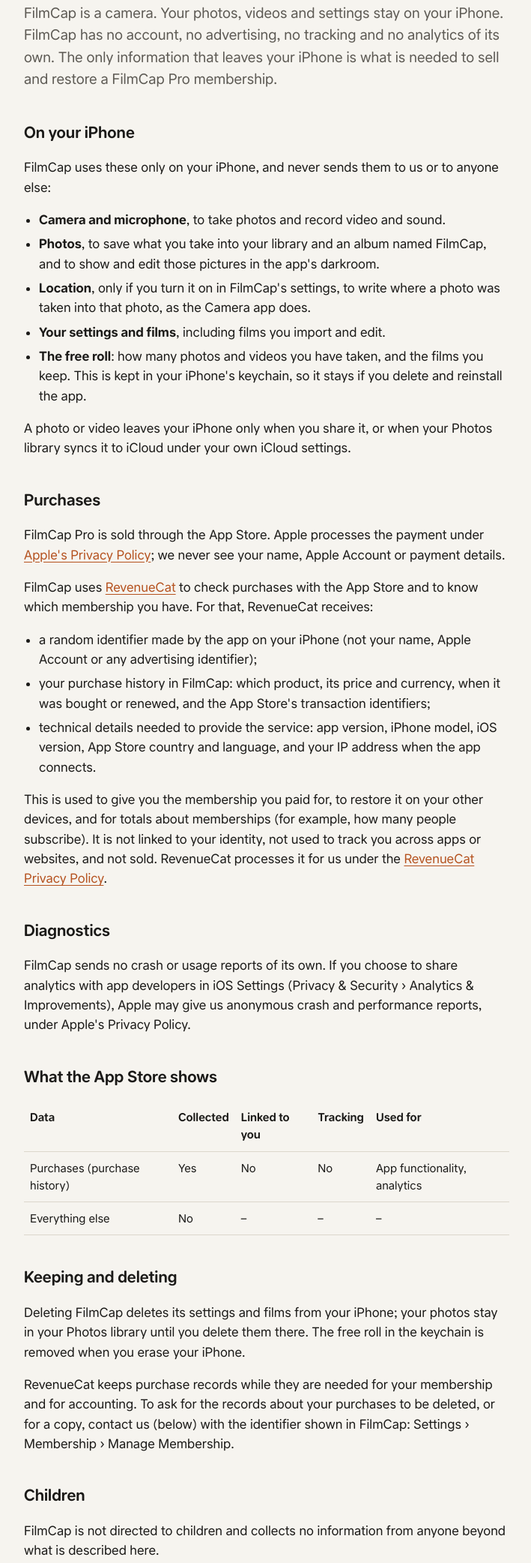
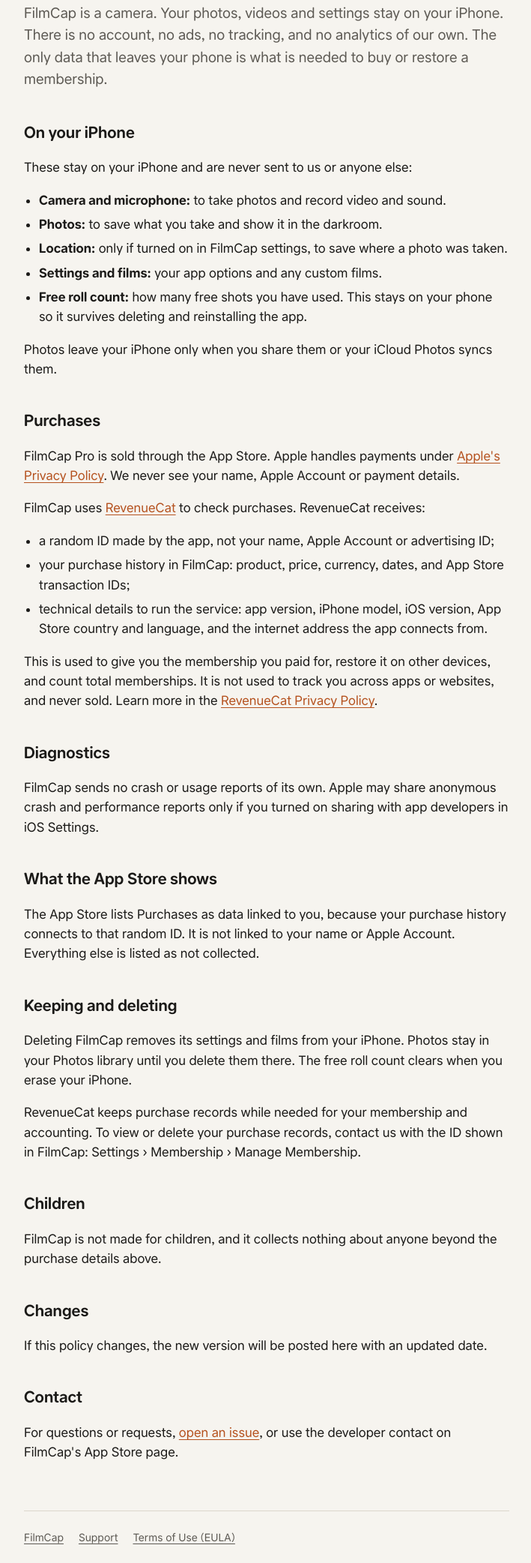
Before and after one commit to 414141x0/filmcap, a plain HTML site: page privacy.html in a window 1280 px wide. Shown: the part 224-2308 px from the top of the page at 75% size, without its empty margins (284-993 px from the left). Drawn offline with Linux system fonts and the light colour scheme.

Commit message:
Simpler words, film first
The pages say what FilmCap is, natural real film on iPhone, and the
policy says the same things in plain English at half the length, the
table now three sentences. It now says plainly that purchase records
are linked to the app's random ID, as the App Store lists them.

Co-Authored-By: Claude Opus 5.5 <noreply@anthropic.com>

```diff
--- a/privacy.html
+++ b/privacy.html
@@ -4,7 +4,7 @@
   <meta charset="utf-8">
   <meta name="viewport" content="width=device-width, initial-scale=1">
   <title>FilmCap Privacy Policy</title>
-  <meta name="description" content="What FilmCap does with your data: your photos stay on your iPhone; purchases are handled by Apple and RevenueCat.">
+  <meta name="description" content="FilmCap privacy policy: your photos stay on your iPhone. No accounts, ads, or tracking.">
   <link rel="stylesheet" href="style.css">
 </head>
 <body>
@@ -12,78 +12,50 @@
   <header>
     <a class="brand" href="./">FilmCap</a>
     <h1>Privacy Policy</h1>
-    <p class="meta">Effective 18 November 2026</p>
+    <p class="meta">Effective 19 November 2026</p>
   </header>
 
-  <p class="lede">FilmCap is a camera. Your photos, videos and settings stay on your iPhone. FilmCap has no
-  account, no advertising, no tracking and no analytics of its own. The only information that leaves your
-  iPhone is what is needed to sell and restore a FilmCap Pro membership.</p>
+  <p class="lede">FilmCap is a camera. Your photos, videos and settings stay on your iPhone. There is no account, no ads, no tracking, and no analytics of our own. The only data that leaves your phone is what is needed to buy or restore a membership.</p>
 
   <h2>On your iPhone</h2>
-  <p>FilmCap uses these only on your iPhone, and never sends them to us or to anyone else:</p>
+  <p>These stay on your iPhone and are never sent to us or anyone else:</p>
   <ul>
-    <li><strong>Camera and microphone</strong>, to take photos and record video and sound.</li>
-    <li><strong>Photos</strong>, to save what you take into your library and an album named FilmCap, and to
-      show and edit those pictures in the app's darkroom.</li>
-    <li><strong>Location</strong>, only if you turn it on in FilmCap's settings, to write where a photo was taken
-      into that photo, as the Camera app does.</li>
-    <li><strong>Your settings and films</strong>, including films you import and edit.</li>
-    <li><strong>The free roll</strong>: how many photos and videos you have taken, and the films you keep. This is
-      kept in your iPhone's keychain, so it stays if you delete and reinstall the app.</li>
+    <li><strong>Camera and microphone:</strong> to take photos and record video and sound.</li>
+    <li><strong>Photos:</strong> to save what you take and show it in the darkroom.</li>
+    <li><strong>Location:</strong> only if turned on in FilmCap settings, to save where a photo was taken.</li>
+    <li><strong>Settings and films:</strong> your app options and any custom films.</li>
+    <li><strong>Free roll count:</strong> how many free shots you have used. This stays on your phone so it survives deleting and reinstalling the app.</li>
   </ul>
-  <p>A photo or video leaves your iPhone only when you share it, or when your Photos library syncs it to
-    iCloud under your own iCloud settings.</p>
+  <p>Photos leave your iPhone only when you share them or your iCloud Photos syncs them.</p>
 
   <h2>Purchases</h2>
-  <p>FilmCap Pro is sold through the App Store. Apple processes the payment under
-    <a href="https://www.apple.com/legal/privacy/">Apple's Privacy Policy</a>; we never see your name, Apple
-    Account or payment details.</p>
-  <p>FilmCap uses <a href="https://www.revenuecat.com/">RevenueCat</a> to check purchases with the App Store and to
-    know which membership you have. For that, RevenueCat receives:</p>
+  <p>FilmCap Pro is sold through the App Store. Apple handles payments under <a href="https://www.apple.com/legal/privacy/">Apple's Privacy Policy</a>. We never see your name, Apple Account or payment details.</p>
+  <p>FilmCap uses <a href="https://www.revenuecat.com/">RevenueCat</a> to check purchases. RevenueCat receives:</p>
   <ul>
-    <li>a random identifier made by the app on your iPhone (not your name, Apple Account or any advertising
-      identifier);</li>
-    <li>your purchase history in FilmCap: which product, its price and currency, when it was bought or
-      renewed, and the App Store's transaction identifiers;</li>
-    <li>technical details needed to provide the service: app version, iPhone model, iOS version, App Store
-      country and language, and your IP address when the app connects.</li>
+    <li>a random ID made by the app, not your name, Apple Account or advertising ID;</li>
+    <li>your purchase history in FilmCap: product, price, currency, dates, and App Store transaction IDs;</li>
+    <li>technical details to run the service: app version, iPhone model, iOS version, App Store country and language, and the internet address the app connects from.</li>
   </ul>
-  <p>This is used to give you the membership you paid for, to restore it on your other devices, and for
-    totals about memberships (for example, how many people subscribe). It is not linked to your identity, not
-    used to track you across apps or websites, and not sold. RevenueCat processes it for us under the
-    <a href="https://www.revenuecat.com/privacy">RevenueCat Privacy Policy</a>.</p>
+  <p>This is used to give you the membership you paid for, restore it on other devices, and count total memberships. It is not used to track you across apps or websites, and never sold. Learn more in the <a href="https://www.revenuecat.com/privacy">RevenueCat Privacy Policy</a>.</p>
 
   <h2>Diagnostics</h2>
-  <p>FilmCap sends no crash or usage reports of its own. If you choose to share analytics with app developers
-    in iOS Settings (Privacy &amp; Security › Analytics &amp; Improvements), Apple may give us anonymous crash and
-    performance reports, under Apple's Privacy Policy.</p>
+  <p>FilmCap sends no crash or usage reports of its own. Apple may share anonymous crash and performance reports only if you turned on sharing with app developers in iOS Settings.</p>
 
   <h2>What the App Store shows</h2>
-  <table>
-    <thead><tr><th>Data</th><th>Collected</th><th>Linked to you</th><th>Tracking</th><th>Used for</th></tr></thead>
-    <tbody>
-      <tr><td>Purchases (purchase history)</td><td>Yes</td><td>No</td><td>No</td><td>App functionality, analytics</td></tr>
-      <tr><td>Everything else</td><td>No</td><td>&ndash;</td><td>&ndash;</td><td>&ndash;</td></tr>
-    </tbody>
-  </table>
+  <p>The App Store lists Purchases as data linked to you, because your purchase history connects to that random ID. It is not linked to your name or Apple Account. Everything else is listed as not collected.</p>
 
   <h2>Keeping and deleting</h2>
-  <p>Deleting FilmCap deletes its settings and films from your iPhone; your photos stay in your Photos library
-    until you delete them there. The free roll in the keychain is removed when you erase your iPhone.</p>
-  <p>RevenueCat keeps purchase records while they are needed for your membership and for accounting. To ask
-    for the records about your purchases to be deleted, or for a copy, contact us (below) with the identifier
-    shown in FilmCap: Settings › Membership › Manage Membership.</p>
+  <p>Deleting FilmCap removes its settings and films from your iPhone. Photos stay in your Photos library until you delete them there. The free roll count clears when you erase your iPhone.</p>
+  <p>RevenueCat keeps purchase records while needed for your membership and accounting. To view or delete your purchase records, contact us with the ID shown in FilmCap: Settings › Membership › Manage Membership.</p>
 
   <h2>Children</h2>
-  <p>FilmCap is not directed to children and collects no information from anyone beyond what is described
-    here.</p>
+  <p>FilmCap is not made for children, and it collects nothing about anyone beyond the purchase details above.</p>
 
   <h2>Changes</h2>
-  <p>If this policy changes, the new version will be posted here with a new effective date.</p>
+  <p>If this policy changes, the new version will be posted here with an updated date.</p>
 
   <h2>Contact</h2>
-  <p>Questions or requests: <a href="https://github.com/414141x0/filmcap/issues">open an issue</a>, or use the
-    developer contact on FilmCap's App Store page.</p>
+  <p>For questions or requests, <a href="https://github.com/414141x0/filmcap/issues">open an issue</a>, or use the developer contact on FilmCap's App Store page.</p>
 
   <footer>
     <nav class="links">
```
Also changed, not shown: index.html (+2 -2 lines), support.html (+7 -12 lines).
